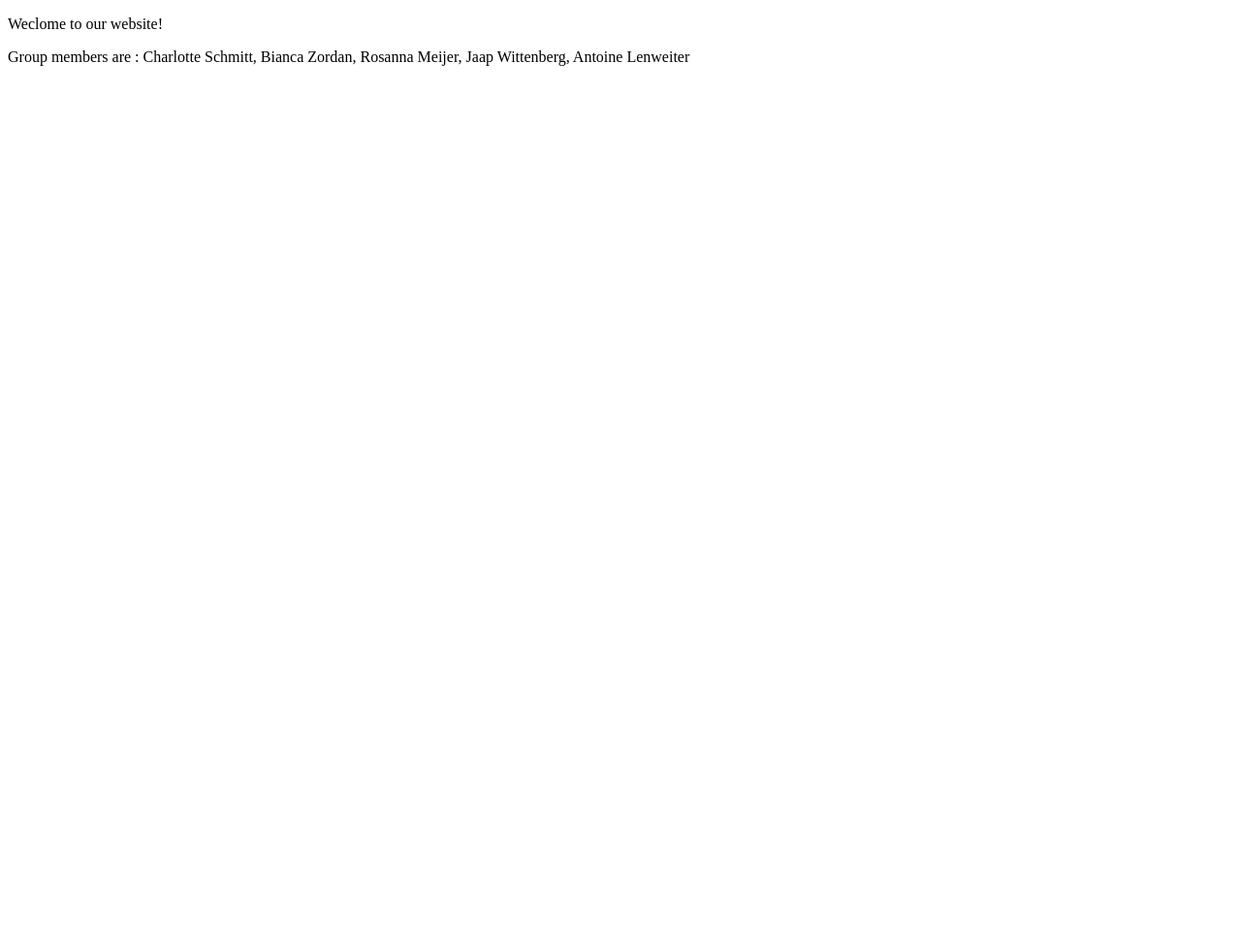
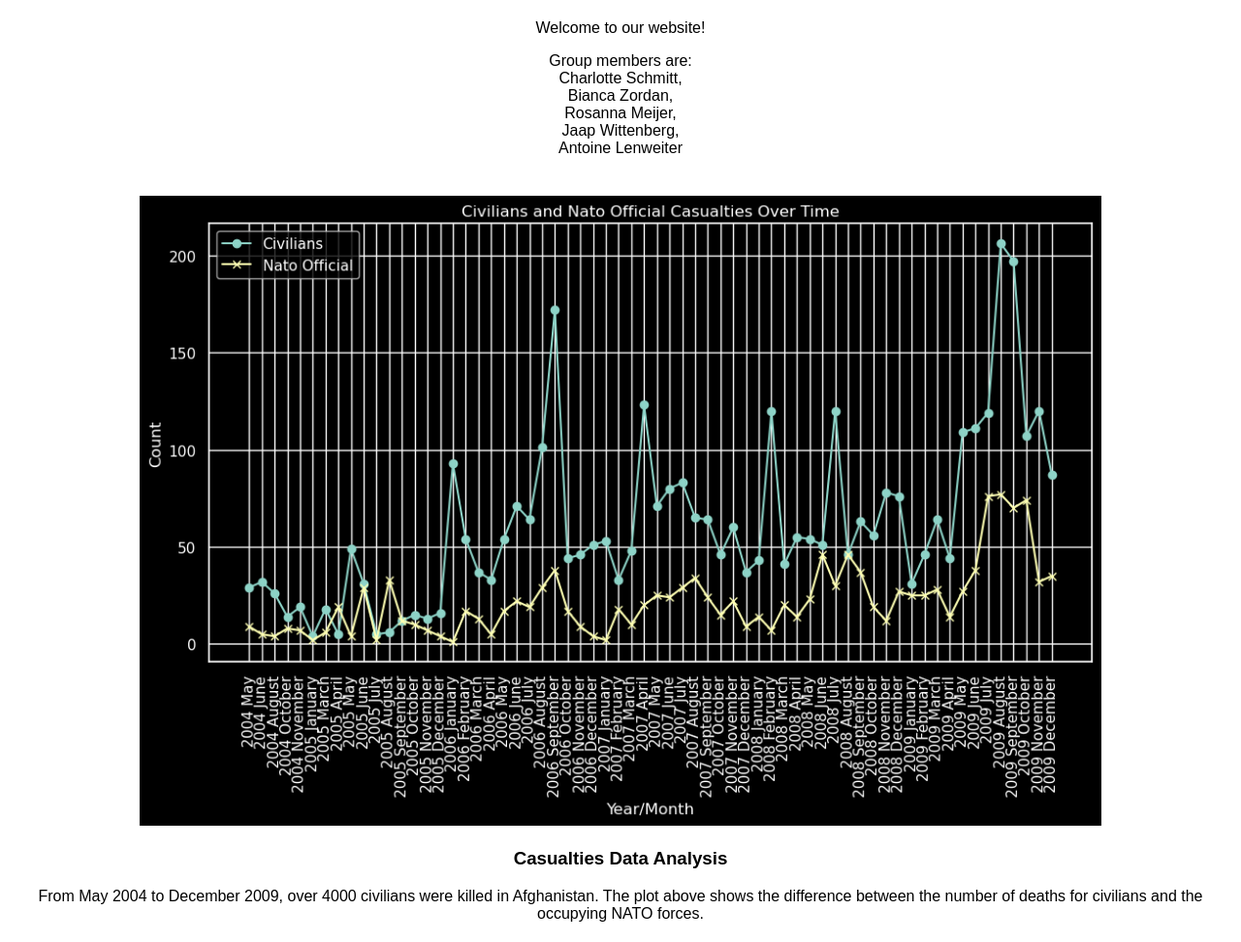
Before and after one commit to alenweiter/ams, a plain HTML site: page index.html in a window 1280 px wide. Shown: the whole page at 97% size. Before the commit the page ends 800 px from the top, so only its background shows below. Drawn offline with Linux system fonts and the light colour scheme.

Commit message:
Update index.html

```diff
--- a/index.html
+++ b/index.html
@@ -2,17 +2,49 @@
 <html>
   <head>
     <title>Welcome to our website!</title>
+    <style>
+      /* Optional: Center the content and add some margin for better appearance */
+      body {
+        font-family: Arial, sans-serif;
+        text-align: center;
+        margin: 20px;
+      }
+      img {
+        max-width: 80%; /* Makes the image responsive */
+        height: auto;
+      }
+      .plot-container {
+        margin-top: 40px; /* Adds some space before the plot */
+      }
+    </style>
   </head>
   <body>
-    <p> Weclome to our website!</p>
-  </body>
-  <body>
-    <p> Group members are :
+    <p>Welcome to our website!</p>
 
-        Charlotte Schmitt,
-        Bianca Zordan,
-        Rosanna Meijer,
-        Jaap Wittenberg,
-        Antoine Lenweiter  </p>
+    <p>Group members are:
+      <br>
+      Charlotte Schmitt,
+      <br>
+      Bianca Zordan,
+      <br>
+      Rosanna Meijer,
+      <br>
+      Jaap Wittenberg,
+      <br>
+      Antoine Lenweiter
+    </p>
+
+    <!-- Add the plot and description below -->
+    <div class="plot-container">
+      <!-- Embed the image (Replace with the correct path to your image) -->
+      <img src="images/plots/casualties_plot3.png" alt="Casualties Plot">
+
+      <!-- Add a few lines of text -->
+      <h3>Casualties Data Analysis</h3>
+      <p>
+        From May 2004 to December 2009, over 4000 civilians were killed in Afghanistan.
+        The plot above shows the difference between the number of deaths for civilians and the occupying NATO forces.
+      </p>
+    </div>
   </body>
 </html>
```
